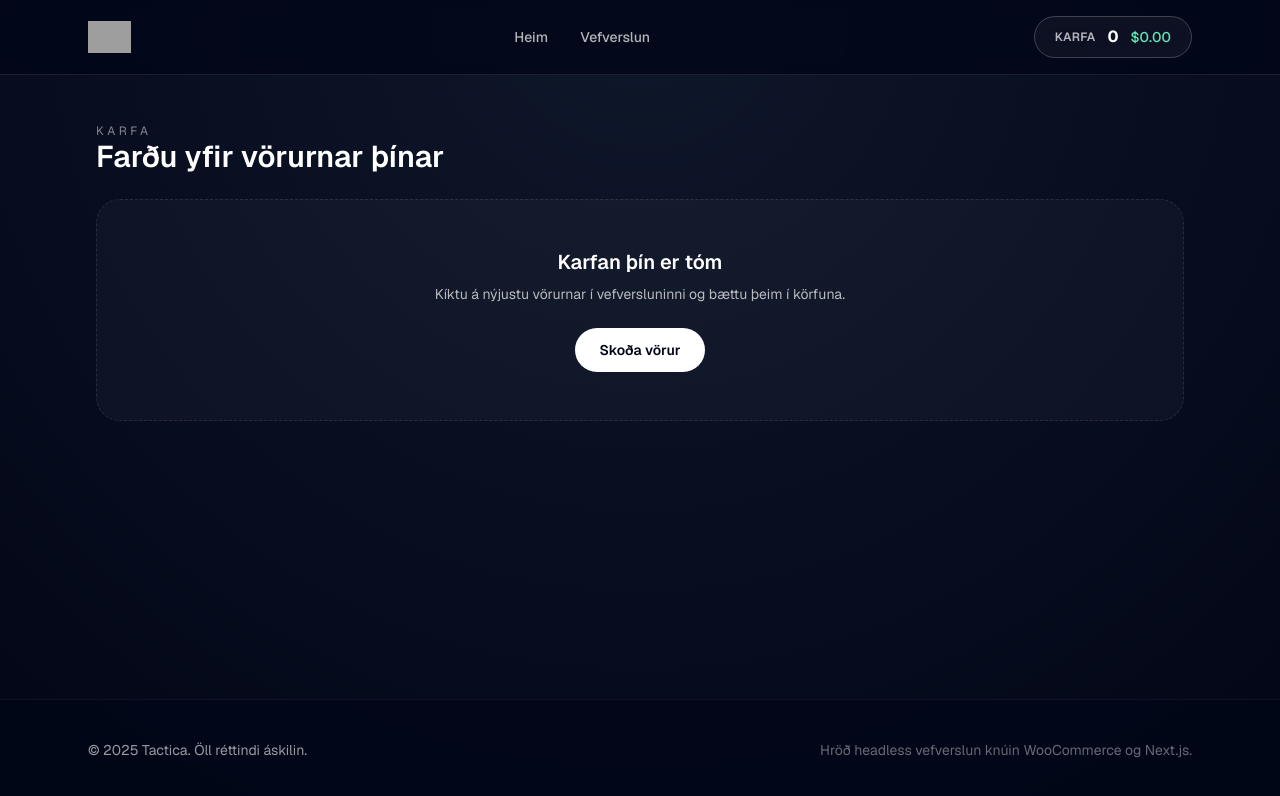
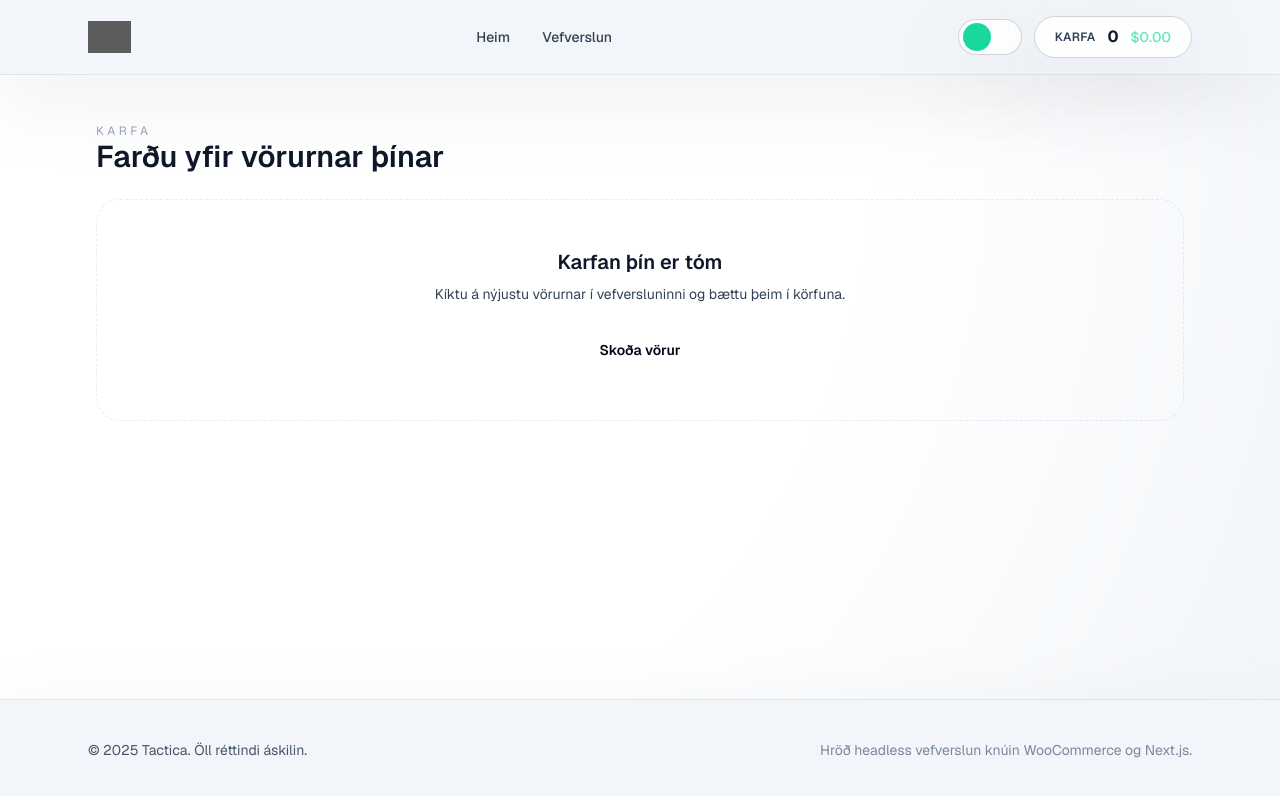
Before and after one commit to kristofermarg/frontend, a Next.js app: page /cart in a window 1280 px wide. Shown: the top 796 px of the page. Built offline with nearby package versions, Linux system fonts and the light colour scheme; grey boxes are pictures that could not be loaded.

Commit message:
teya and theme toggle

```diff
--- a/app/globals.css
+++ b/app/globals.css
@@ -1,17 +1,154 @@
 @import "tailwindcss";
 
 :root {
-  color-scheme: dark;
-  --background: #020617;
-  --foreground: #f8fafc;
+  color-scheme: light;
+  --page-background: radial-gradient(circle at 12% 18%, #ffffff, #ffffff 55%, #f1f5f9);
+  --foreground: #0f172a;
+  --muted-strong: #1f2937;
+  --muted: #334155;
+  --muted-soft: #475569;
+  --muted-faint: #94a3b8;
+  --surface: rgba(255, 255, 255, 0.9);
+  --surface-strong: #ffffff;
+  --surface-muted: rgba(148, 163, 184, 0.12);
+  --header-surface: #f2f6fa;
+  --border: rgba(15, 23, 42, 0.08);
+  --border-strong: rgba(15, 23, 42, 0.18);
+  --border-heavy: rgba(15, 23, 42, 0.28);
+  --shadow-soft: 0 24px 80px rgba(132, 135, 142, 0.12);
+  --accent: #22c55e;
 }
 
 body {
-  background: radial-gradient(circle at top, #0f172a, #020617);
+  background: var(--page-background);
   color: var(--foreground);
   font-family: var(--font-geist-sans), system-ui, -apple-system, BlinkMacSystemFont,
     "Segoe UI", sans-serif;
   min-height: 100vh;
+  transition: background 200ms ease, color 200ms ease;
+}
+
+body.theme-dark {
+  color-scheme: dark;
+  --page-background: radial-gradient(circle at top, #0f172a, #020617);
+  --foreground: #f8fafc;
+  --muted-strong: rgba(255, 255, 255, 0.92);
+  --muted: rgba(255, 255, 255, 0.8);
+  --muted-soft: rgba(255, 255, 255, 0.7);
+  --muted-faint: rgba(255, 255, 255, 0.6);
+  --surface: rgba(255, 255, 255, 0.04);
+  --surface-strong: rgba(255, 255, 255, 0.08);
+  --surface-muted: rgba(255, 255, 255, 0.02);
+  --border: rgba(255, 255, 255, 0.08);
+  --border-strong: rgba(255, 255, 255, 0.16);
+  --border-heavy: rgba(255, 255, 255, 0.32);
+  --shadow-soft: 0 24px 80px rgba(0, 0, 0, 0.35);
+}
+
+body.theme-light {
+  color-scheme: light;
+}
+
+body.theme-light .text-white {
+  color: var(--foreground) !important;
+}
+
+body.theme-light .text-white\/80 {
+  color: var(--muted-strong) !important;
+}
+
+body.theme-light .text-white\/70 {
+  color: var(--muted) !important;
+}
+
+body.theme-light .text-white\/60 {
+  color: var(--muted-soft) !important;
+}
+
+body.theme-light .text-white\/50 {
+  color: var(--muted-faint) !important;
+}
+
+body.theme-light .text-white\/40 {
+  color: rgba(100, 116, 139, 0.85) !important;
+}
+
+body.theme-light .text-white\/30 {
+  color: rgba(148, 163, 184, 0.9) !important;
+}
+
+body.theme-light .placeholder\:text-white\/30::placeholder {
+  color: rgba(100, 116, 139, 0.9) !important;
+}
+
+body.theme-light .border-white\/5,
+body.theme-light .border-white\/10 {
+  border-color: var(--border) !important;
+}
+
+body.theme-light .border-white\/20 {
+  border-color: var(--border-strong) !important;
+}
+
+body.theme-light .border-white\/40 {
+  border-color: var(--border-heavy) !important;
+}
+
+body.theme-light .hover\:border-white\/30:hover {
+  border-color: var(--border-heavy) !important;
+}
+
+body.theme-light .hover\:border-white\/40:hover {
+  border-color: rgba(15, 23, 42, 0.42) !important;
+}
+
+body.theme-light .bg-white\/5,
+body.theme-light .bg-white\/10,
+body.theme-light .bg-white\[\.02\],
+body.theme-light .bg-white\[\.03\],
+body.theme-light .bg-white\[\.04\],
+body.theme-light .bg-white\[\.05\] {
+  background-color: var(--surface) !important;
+  box-shadow: var(--shadow-soft);
+}
+
+body.theme-light .bg-white\/10,
+body.theme-light .bg-white\[\.04\] {
+  background-color: var(--surface-strong) !important;
+}
+
+body.theme-light .bg-slate-950\/80,
+body.theme-light .bg-slate-950\/90 {
+  background-color: var(--header-surface) !important;
+  border-color: var(--border) !important;
+  box-shadow: var(--shadow-soft);
+}
+
+body.theme-light .site-header {
+  border-color: var(--border) !important;
+}
+
+body.theme-light .site-footer {
+  border-color: var(--border) !important;
+}
+
+.hero-section {
+  transition: background 200ms ease;
+}
+
+body.theme-light .hero-section {
+  background: radial-gradient(circle at 25% 20%, #e8f5ff, #ecfdf3 60%, #f8fafc);
+  color: var(--foreground);
+  border-color: var(--border-strong);
+  box-shadow: var(--shadow-soft);
+}
+
+.header-logo {
+  transition: filter 150ms ease;
+}
+
+body.theme-light .header-logo {
+  filter: invert(1) hue-rotate(180deg) saturate(1.2) brightness(0.95);
 }
 
 ::selection {
--- a/app/layout.tsx
+++ b/app/layout.tsx
@@ -30,10 +30,11 @@ export default function RootLayout({
   return (
     <html lang="is">
       <body
-        className={`${geistSans.variable} ${geistMono.variable} bg-slate-950 antialiased`}
+        className={`${geistSans.variable} ${geistMono.variable} theme-light antialiased transition-colors duration-300`}
+        suppressHydrationWarning
       >
         <Providers>
-          <div className="flex min-h-screen flex-col text-white">
+          <div className="flex min-h-screen flex-col text-[var(--text-primary)]">
             <Header />
             <main className="mx-auto flex w-full max-w-6xl flex-1 flex-col gap-12 px-4 py-12 sm:px-6 lg:px-8">
               {children}
--- a/components/layout/footer.tsx
+++ b/components/layout/footer.tsx
@@ -1,6 +1,6 @@
 export default function Footer() {
   return (
-    <footer className="border-t border-white/5 bg-slate-950/90">
+    <footer className="site-footer border-t border-white/5 bg-slate-950/90">
       <div className="mx-auto flex max-w-6xl flex-col gap-4 px-6 py-10 text-sm text-white/60 sm:flex-row sm:items-center sm:justify-between">
         <p>&copy; {new Date().getFullYear()} Tactica. Öll réttindi áskilin.</p>
         <p className="text-white/40">
--- a/components/layout/header.tsx
+++ b/components/layout/header.tsx
@@ -3,6 +3,7 @@ import Link from "next/link";
 import type { Route } from "next";
 
 import CartLink from "@/components/cart/cart-link";
+import ThemeToggle from "@/components/theme/theme-toggle";
 
 const navItems: Array<{ href: Route; label: string }> = [
   { href: "/", label: "Heim" },
@@ -11,7 +12,7 @@ const navItems: Array<{ href: Route; label: string }> = [
 
 export default function Header() {
   return (
-    <header className="sticky top-0 z-50 border-b border-white/10 bg-slate-950/80 backdrop-blur">
+    <header className="site-header sticky top-0 z-50 border-b border-white/10 bg-slate-950/80 backdrop-blur">
       <div className="mx-auto flex max-w-6xl items-center justify-between px-6 py-4">
         <Link href="/" className="flex items-center">
           <Image
@@ -19,7 +20,7 @@ export default function Header() {
             alt="Tactica merki"
             width={140}
             height={32}
-            className="h-8 w-auto"
+            className="header-logo h-8 w-auto transition"
             priority
           />
         </Link>
@@ -34,7 +35,10 @@ export default function Header() {
             </Link>
           ))}
         </nav>
-        <CartLink />
+        <div className="flex items-center gap-3">
+          <ThemeToggle />
+          <CartLink />
+        </div>
       </div>
     </header>
   );
--- a/components/providers.tsx
+++ b/components/providers.tsx
@@ -3,7 +3,12 @@
 import { ReactNode } from "react";
 
 import { CartProvider } from "@/components/cart/cart-provider";
+import { ThemeProvider } from "@/components/theme/theme-provider";
 
 export default function Providers({ children }: { children: ReactNode }) {
-  return <CartProvider>{children}</CartProvider>;
+  return (
+    <ThemeProvider>
+      <CartProvider>{children}</CartProvider>
+    </ThemeProvider>
+  );
 }
--- a/components/sections/hero.tsx
+++ b/components/sections/hero.tsx
@@ -2,7 +2,7 @@ import Link from "next/link";
 
 export default function Hero() {
   return (
-    <section className="relative overflow-hidden rounded-3xl border border-white/10 bg-gradient-to-r from-slate-950 via-slate-900 to-emerald-900 px-8 py-14 text-white shadow-2xl sm:px-12">
+    <section className="hero-section relative overflow-hidden rounded-3xl border border-white/10 bg-gradient-to-r from-slate-950 via-slate-900 to-emerald-900 px-8 py-14 text-white shadow-2xl sm:px-12">
       <div className="absolute inset-0 bg-[radial-gradient(circle_at_top,_rgba(16,185,129,.25),_transparent_60%)]" />
       <div className="relative flex flex-col gap-8 lg:flex-row lg:items-center">
         <div className="flex-1 space-y-6">
--- /dev/null
+++ b/components/theme/theme-provider.tsx
@@ -0,0 +1,71 @@
+"use client";
+
+import {
+  ReactNode,
+  createContext,
+  useCallback,
+  useContext,
+  useEffect,
+  useMemo,
+  useState,
+} from "react";
+
+type Theme = "light" | "dark";
+
+type ThemeContextValue = {
+  theme: Theme;
+  toggleTheme: () => void;
+  setTheme: (theme: Theme) => void;
+};
+
+const STORAGE_KEY = "tactica-theme";
+
+const ThemeContext = createContext<ThemeContextValue | null>(null);
+
+const getInitialTheme = (): Theme => {
+  if (typeof window === "undefined") return "light";
+
+  const stored = window.localStorage.getItem(STORAGE_KEY);
+  if (stored === "light" || stored === "dark") {
+    return stored;
+  }
+
+  const prefersDark = window.matchMedia("(prefers-color-scheme: dark)").matches;
+  return prefersDark ? "dark" : "light";
+};
+
+export function ThemeProvider({ children }: { children: ReactNode }) {
+  const [theme, setTheme] = useState<Theme>(getInitialTheme);
+
+  useEffect(() => {
+    if (typeof document === "undefined") return;
+
+    const body = document.body;
+    body.classList.remove("theme-light", "theme-dark");
+    body.classList.add(theme === "dark" ? "theme-dark" : "theme-light");
+    body.style.colorScheme = theme;
+    window.localStorage.setItem(STORAGE_KEY, theme);
+  }, [theme]);
+
+  const toggleTheme = useCallback(
+    () => setTheme((current) => (current === "dark" ? "light" : "dark")),
+    [],
+  );
+
+  const value = useMemo(
+    () => ({ theme, toggleTheme, setTheme }),
+    [theme, toggleTheme],
+  );
+
+  return <ThemeContext.Provider value={value}>{children}</ThemeContext.Provider>;
+}
+
+export const useTheme = (): ThemeContextValue => {
+  const context = useContext(ThemeContext);
+
+  if (!context) {
+    throw new Error("useTheme must be used within ThemeProvider");
+  }
+
+  return context;
+};
--- /dev/null
+++ b/components/theme/theme-toggle.tsx
@@ -0,0 +1,24 @@
+"use client";
+
+import { useTheme } from "@/components/theme/theme-provider";
+
+export default function ThemeToggle() {
+  const { theme, toggleTheme } = useTheme();
+  const isDark = theme === "dark";
+
+  return (
+    <button
+      type="button"
+      onClick={toggleTheme}
+      aria-label={isDark ? "Skipta í ljóst þema" : "Skipta í dökkt þema"}
+      className="group flex h-9 w-16 items-center rounded-full border border-white/20 bg-white/5 px-1 backdrop-blur transition hover:border-white/40 hover:bg-white/10"
+    >
+      <span
+        aria-hidden
+        className={`inline-flex h-7 w-7 rounded-full bg-emerald-400/90 transition duration-200 ease-out group-hover:bg-emerald-300 ${
+          isDark ? "translate-x-6" : ""
+        }`}
+      />
+    </button>
+  );
+}
```
Also changed, not shown: app/api/payment-methods/route.ts (added, +52 -0 lines), components/checkout/checkout-form.tsx (+137 -76 lines).
